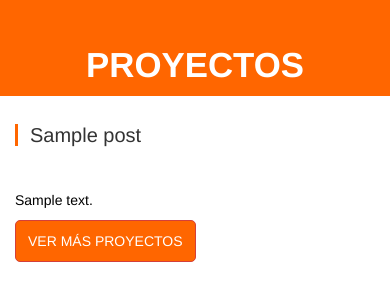
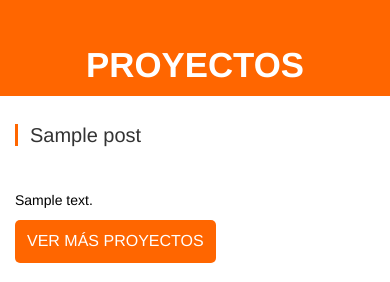
Before and after one commit to JDarkGreen/damol, a WordPress theme: template themes/damol/single-proyecto.php in a window 390 px wide. Shown: the top 282 px of the page. Run offline with PHP 8.4 and a stand-in for WordPress, Linux system fonts and the light colour scheme; the site name, menu and one post (Sample post) are stand-ins, and other content is empty; some libraries are stand-ins or nearby versions.

Commit message:
update version mobile home y proyectos

```diff
--- a/themes/damol/single-proyecto.php
+++ b/themes/damol/single-proyecto.php
@@ -54,7 +54,7 @@
 					<p><?= $post->post_content; ?></p>
 
 					<!-- Mostrar botón ver más projectos solo en versión mobile -->
-					<a href="#" class="visible-xs-inline-block btn btn-danger btn__more-to-aside text-uppercase" data-section="sectionProjectos__categories" >Ver más proyectos</a>
+					<a href="#" class="visible-xs-inline-block btn__more-to-aside text-uppercase" data-section="sectionProjectos__categories" >Ver más proyectos</a>
 
 					<!-- Galería -->
 					<section class="sectionProjectos__single-project__gallery">
```
